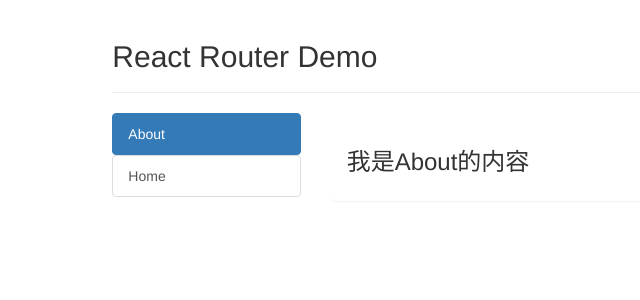
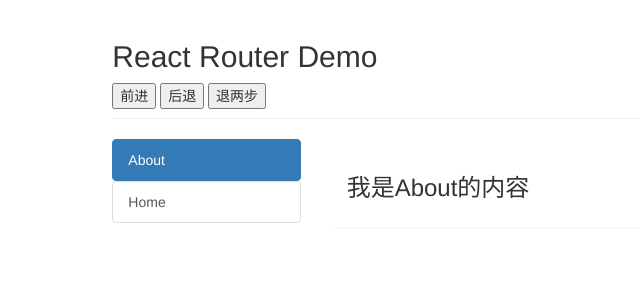
Before and after one commit to Jxpro/react-demo, a React (Create React App) app: page /about in a window 1280 px wide. Shown: the top 300 px of the page, without its empty margins (106-746 px from the left). Built offline with nearby package versions, Linux system fonts and the light colour scheme.

Commit message:
Usage of withRouter function

```diff
--- a/src/components/Header/index.jsx
+++ b/src/components/Header/index.jsx
@@ -1,9 +1,20 @@
 import React, { Component } from 'react';
+import { withRouter } from 'react-router-dom';
 
-export default class Header extends Component {
+class Header extends Component {
     render() {
         return (
-            <div className="page-header"><h2>React Router Demo</h2></div>
+            <div className="page-header">
+                <h2>React Router Demo</h2>
+                <button onClick={() => this.props.history.goBack()}>前进</button>&nbsp;
+                <button onClick={() => this.props.history.goForward()}>后退</button>&nbsp;
+                <button onClick={() => this.props.history.go(-2)}>退两步</button>
+            </div>
         );
     }
 }
+
+// withRouter高阶组件，用于包装非路由组件，返回一个新的组
+// 新的组件向非路由组件传递3个属性: history / location / match
+// 从而让非路由组件可以操作路由组件的API，从而实现编程式导航，跳转到指定的路由路径
+export default withRouter(Header);
```
